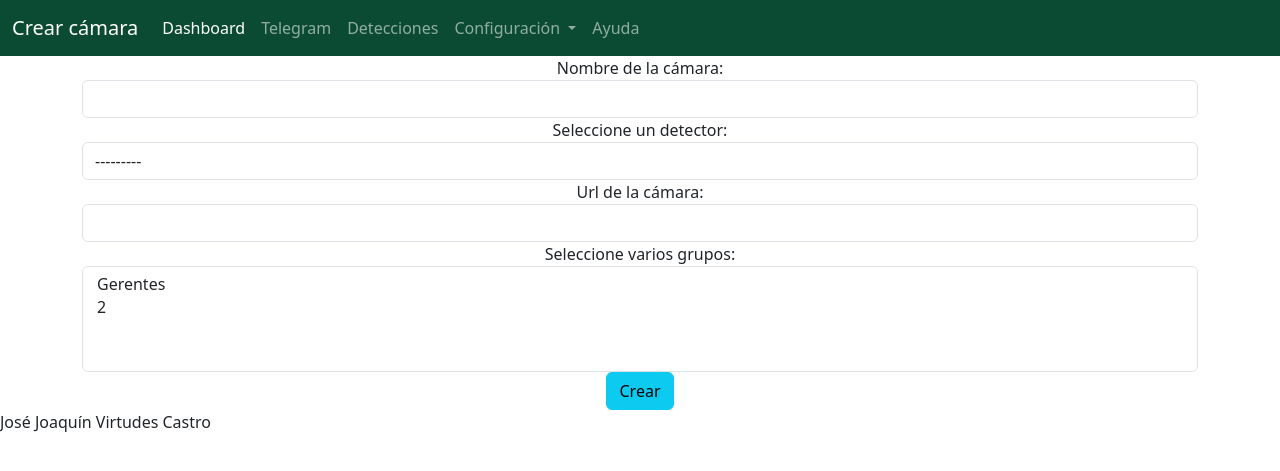
After one commit to JoaVirtudes19/TFG_LiveGuardian, a Django app: page /CrearCamara/ in a window 1280 px wide. The commit adds this page. Shown: the top 471 px of the page. Run offline with Django 4.2, Linux system fonts and the light colour scheme; data comes from the database, SQL or seed files in the repository; both versions use the stored data as it was after the commit; parts of the project's set-up code (start-up, migrations or seed data) failed here and were passed over; some libraries are stand-ins or nearby versions.

Commit message:
Added interface

```diff
--- a/dashboard/dashboard/urls.py
+++ b/dashboard/dashboard/urls.py
@@ -23,5 +23,6 @@ urlpatterns = [
     path('Telegram/',telegram),
     path('Detecciones/',detecciones),
     path('Ayuda/',ayuda),
-    path('video/<int:id_cam>',video)
+    path('video/<int:id_cam>',video),
+    path('CrearCamara/',crearCamara)
 ]
--- /dev/null
+++ b/dashboard/web/forms.py
@@ -0,0 +1,27 @@
+from django import forms
+from django.forms import ModelForm
+from web.models import Cam
+
+
+class CrearCamara(ModelForm):
+    class Meta:
+        model = Cam
+        fields = '__all__'
+        labels = {
+            'name': 'Nombre de la cámara',
+            'url': 'Url de la cámara',
+            'detector':'Seleccione un detector',
+            'groups': 'Seleccione varios grupos'
+        }
+        widgets = {
+            'name': forms.TextInput(attrs={'size':'10','class':'form-control'}),
+            'url': forms.TextInput(attrs={'size': '40','class':'form-control'}),
+            'detector': forms.Select(attrs={'class':'form-control'}),
+            'groups': forms.SelectMultiple(attrs={'class':'form-control'})
+        }
+
+
+    #nombreCamara = forms.CharField(label="Nombre de la cámara", widget=forms.TextInput(attrs={'size':'10','class':'form-control'}), required=True)
+    #url = forms.CharField(label="Url de la cámara", widget=forms.TextInput(attrs={'size': '40','class':'form-control'}), required=True)
+    #detector = forms.ModelChoiceField(required=False,label="Seleccione un detector", queryset=Detector.objects.all().order_by("name"),widget=forms.Select(attrs={'class':'form-control'}))
+    #grupos = forms.ModelMultipleChoiceField(widget=forms.SelectMultiple(attrs={'class':'form-control'}),required=False,label="Selecciona grupos de Telegram", queryset=Group.objects.all().order_by("name"))
--- a/dashboard/web/templates/base.html
+++ b/dashboard/web/templates/base.html
@@ -14,7 +14,7 @@
 <header>
 <nav class="dashboardNav navbar navbar-expand-lg sticky-top" data-bs-theme="dark">
   <div class="container-fluid">
-    <a class="navbar-brand" href="/{{title}}">{{title}}</a>
+    <a class="navbar-brand" href="/">{{title}}</a>
     <button class="navbar-toggler" type="button" data-bs-toggle="collapse" data-bs-target="#navbarNavDropdown" aria-controls="navbarNavDropdown" aria-expanded="false" aria-label="Toggle navigation">
       <span class="navbar-toggler-icon"></span>
     </button>
--- /dev/null
+++ b/dashboard/web/templates/crearCamara.html
@@ -0,0 +1,17 @@
+{% extends 'base.html' %}
+
+{% block tituloPagina %} Inicio {% endblock %}
+
+{% block contenido %}
+<main role="main">
+    <div class="container">
+    <form action="/CrearCamara/" method="post" class="text-center">
+        {% csrf_token %}
+        <div class="form-group">
+        {{form}}
+        <input type='submit' value='Crear' class="btn btn-info"/>
+        </div>
+      </form>
+    </div>
+    </main>
+{% endblock %}
--- a/dashboard/web/views.py
+++ b/dashboard/web/views.py
@@ -1,7 +1,10 @@
 from django.shortcuts import render
 from web.camera import camCache
-from django.http import StreamingHttpResponse
+from django.http import StreamingHttpResponse, HttpResponseRedirect
 from web.models import Cam
+from web.forms import CrearCamara
+from django import forms
+from django.forms import ModelForm
 
 # Create your views here.
 
@@ -20,6 +23,23 @@ def detecciones(request):
 def ayuda(request):
     return render(request,'ayuda.html',{'title':"Ayuda"}) ### Vista provisional
 
+def crearCamara(request):
+    titulo = "Crear cámara"
+    if request.method == 'POST':
+        form = CrearCamara(request.POST)
+        if form.is_valid():
+            camara = form.save()
+            print("CAMARA CREADA")
+            camCache.add(camara)
+            return HttpResponseRedirect('/Dashboard/')
+        else:
+            return render(request,'crearCamara.html',{'title':titulo,'form':form}) ### Vista provisional
+
+    else:
+        form = CrearCamara()
+        return render(request,'crearCamara.html',{'title':titulo,'form':form}) ### Vista provisional
+
+
 ### Función temporal para probar las cámaras
 def video(request,id_cam):
     CAMERA_INPUT = camCache.get(id_cam)
```
Also changed, not shown: dashboard/db.sqlite3.
